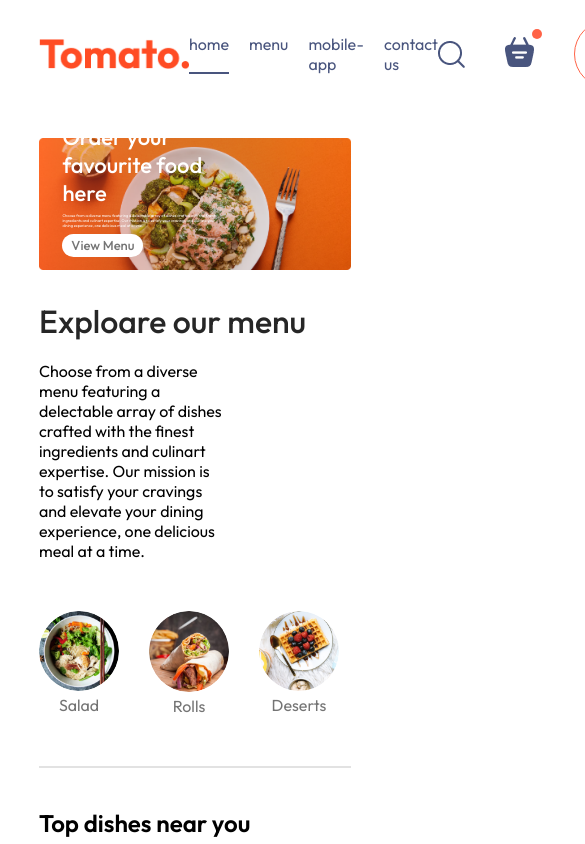
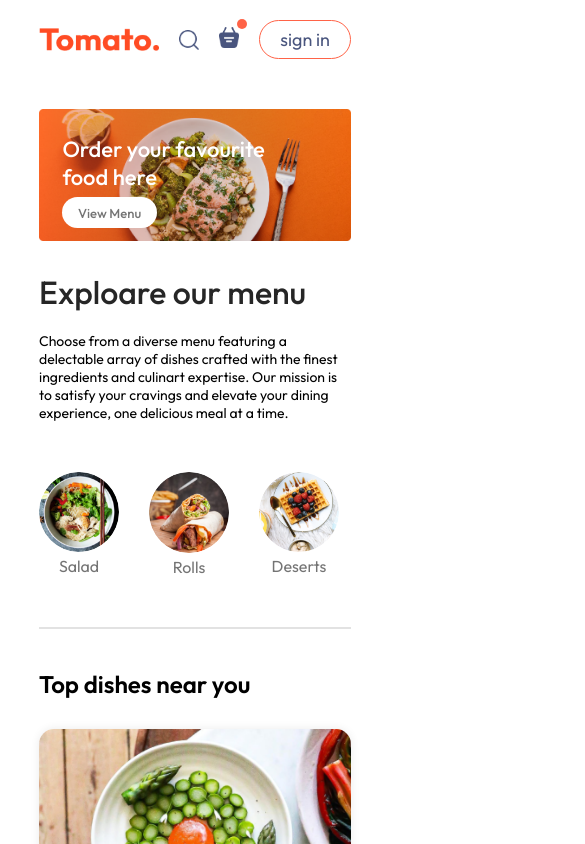
Before and after one commit to dadu99/food-delivery, a React (Vite) app: page / in a window 390 px wide. Shown: the top 844 px of the page, 585 px wide, since content can reach past the window. Built offline with nearby package versions, Linux system fonts and the light colour scheme.

Commit message:
responsive home page

```diff
--- a/src/components/ExploreMenu/ExploreMenu.css
+++ b/src/components/ExploreMenu/ExploreMenu.css
@@ -47,3 +47,10 @@
     border: 4px solid tomato;
     padding: 2px;
 }
+@media (max-width: 1050px) {
+    .explore-menu-text {
+        max-width: 100%;
+        font-size: 14px;
+
+    }
+}
--- a/src/components/ExploreMenu/ExploreMenu.jsx
+++ b/src/components/ExploreMenu/ExploreMenu.jsx
@@ -4,7 +4,7 @@
 
 const ExploreMenu = ({ category, setCategory }) => {
     return (
-        <div className='explore-menu' id='exploare-menu'>
+        <div className='explore-menu' id='explore-menu'>
             <h1>Exploare our menu</h1>
             <p className='explore-menu-text'>
                 Choose from a diverse menu featuring a delectable array of dishes crafted with the finest ingredients and culinart expertise. Our mission is to satisfy your cravings and elevate your dining experience, one delicious meal at a time.
--- a/src/components/Footer/Footer.css
+++ b/src/components/Footer/Footer.css
@@ -40,3 +40,13 @@
     background-color: grey;
     border: none;
 }
+@media (max-width: 750px) {
+    .footer-content {
+        display: flex;
+        flex-direction: column;
+        gap: 35px;
+    }
+    .footer-copyright {
+        text-align: center;
+    }
+}
--- a/src/components/Header/Header.css
+++ b/src/components/Header/Header.css
@@ -34,3 +34,19 @@
     font-size: max(1vw, 13px);
     border-radius: 50px;
 }
+@media (max-width: 1050px) {
+    .header-contents {
+        max-width: 45%;
+    }
+}
+@media (max-width: 750px) {
+    .header-contents {
+        max-width: 65%;
+    }
+    .header-contents p {
+        display: none;
+    }
+    .header-contents button {
+        padding: 2vw 4vw;
+    }
+}
--- a/src/components/Navbar/Navbar.css
+++ b/src/components/Navbar/Navbar.css
@@ -52,3 +52,44 @@
     top: -8px;
     right: -8px;
 }
+@media (max-width: 1050px) {
+    .navbar .logo {
+        width: 140px;
+    }
+    .navbar-menu {
+        gap: 20px;
+        font-size: 17px;
+    }
+    .navbar-right {
+        gap: 30px;
+    }
+    .navbar-right img {
+        width: 22px;
+    }
+    .navbar-right button {
+        padding: 8px 25px;
+    }
+}
+@media (max-width: 900px) {
+    .navbar .logo {
+        width: 120px;
+    }
+    .navbar-menu {
+        gap: 15px;
+        font-size: 16px;
+    }
+    .navbar-right {
+        gap: 20px;
+    }
+    .navbar-right img {
+        width: 20px;
+    }
+    .navbar-right button {
+        padding: 7px 20px;
+    }
+}
+@media (max-width: 750px) {
+    .navbar-menu {
+        display: none;
+    }
+}
--- a/src/components/Navbar/Navbar.jsx
+++ b/src/components/Navbar/Navbar.jsx
@@ -1,6 +1,7 @@
 import React, { useState } from 'react'
 import './Navbar.css'
 import { assets } from '../../assets/assets'
+import { Link } from 'react-router-dom'
 
 const Navbar = () => {
 
@@ -12,10 +13,12 @@
         <div className='navbar'>
             <img src={assets.logo} alt='logo food' className='logo' />
             <ul className='navbar-menu'>
-                <li onClick={() => setMenu("home")} className={menu === 'home' ? 'active' : ''}>home</li>
-                <li onClick={() => setMenu("menu")} className={menu === 'menu' ? 'active' : ''}>menu</li>
-                <li onClick={() => setMenu("mobile-app")} className={menu === 'mobile-app' ? 'active' : ''}>mobile-app</li>
-                <li onClick={() => setMenu("contact-us")} className={menu === 'contact-us' ? 'active' : ''}>contact us</li>
+                <Link to={'/'} onClick={() => setMenu("home")} className={menu === 'home' ? 'active' : ''}>home</Link>
+
+                <a href='#explore-menu' onClick={() => setMenu("menu")} className={menu === 'menu' ? 'active' : ''}>menu</a>
+                <a href='#app-download' onClick={() => setMenu("mobile-app")} className={menu === 'mobile-app' ? 'active' : ''}>mobile-app</a>
+                <a href='#footer' onClick={() => setMenu("contact-us")} className={menu === 'contact-us' ? 'active' : ''}>contact us</a>
+
             </ul>
             <div className='navbar-right'>
                 <img src={assets.search_icon} />
--- a/src/index.css
+++ b/src/index.css
@@ -5,6 +5,7 @@
   margin: 0;
   box-sizing: border-box;
   font-family: Outfit;
+  scroll-behavior: smooth;
 }
 body {
   min-height: 100vh;
```
